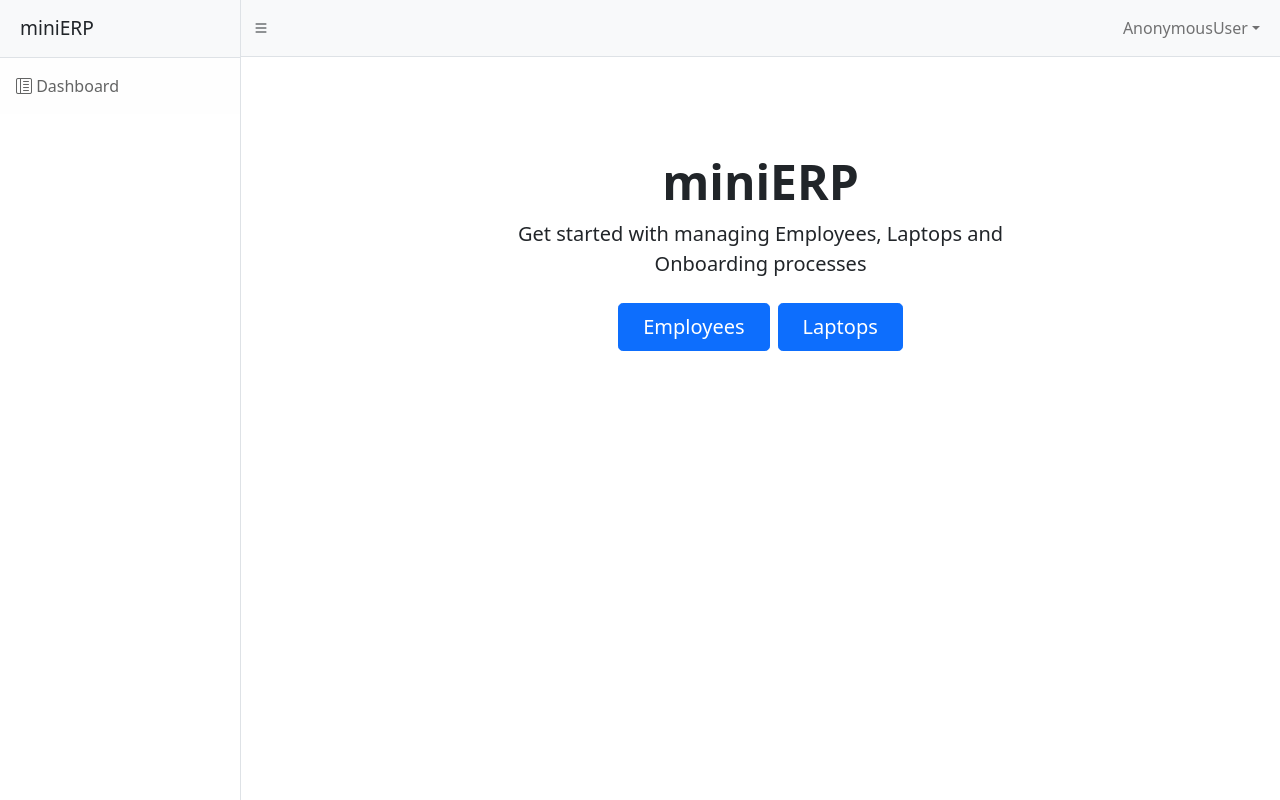
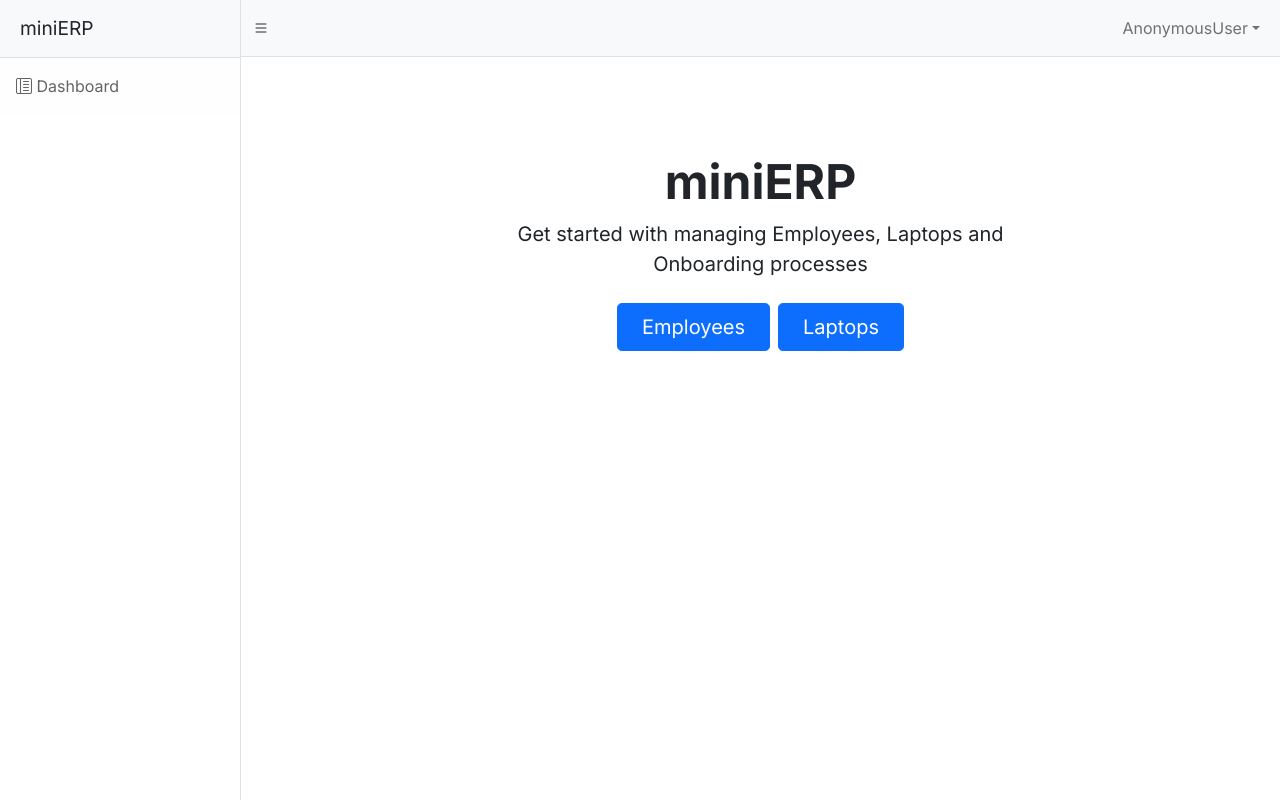
Before and after one commit to 9akashnp8/mini-ERP, a Django app: template hardware/templates/dashboard.html in a window 1280 px wide. Run offline with Django 4.2, Linux system fonts and the light colour scheme; the template is opened without the code that fills it, so the values that code supplies are empty; parts of the project's set-up code (start-up, migrations or seed data) failed here and were passed over; some libraries are stand-ins or nearby versions.

Commit message:
Change Font to 'Inter' via Google Fonts CDN

```diff
--- a/hardware/static/hardware/custom.css
+++ b/hardware/static/hardware/custom.css
@@ -1,3 +1,7 @@
+body {
+    font-family: 'Inter', sans-serif;
+}
+
 .form-input {
     display: grid;
     grid-template-columns: 1fr 1fr;
--- a/hardware/templates/hardware/main.html
+++ b/hardware/templates/hardware/main.html
@@ -6,8 +6,17 @@
     <meta http-equiv="X-UA-Compatible" content="IE=edge">
     <meta name="viewport" content="width=device-width, initial-scale=1.0">
     <title>miniERP</title>
+
+    <!-- Bootstrap CDN Links -->
     <link rel="stylesheet" href="https://cdn.jsdelivr.net/npm/bootstrap-icons@1.8.1/font/bootstrap-icons.css">
     <link href="https://cdn.jsdelivr.net/npm/bootstrap@5.1.3/dist/css/bootstrap.min.css" rel="stylesheet" integrity="sha384-1BmE4kWBq78iYhFldvKuhfTAU6auU8tT94WrHftjDbrCEXSU1oBoqyl2QvZ6jIW3" crossorigin="anonymous">
+
+    <!-- Google Font CDN -->
+    <link rel="preconnect" href="https://fonts.googleapis.com">
+    <link rel="preconnect" href="https://fonts.gstatic.com" crossorigin>
+    <link href="https://fonts.googleapis.com/css2?family=Inter:wght@400;700&display=swap" rel="stylesheet">
+
+    <!-- Custom CSS Links -->
     <link rel="stylesheet" href="{% static 'hardware/styles.css' %}">
     <link rel="stylesheet" href="{% static 'hardware/progress.css' %}">
     <link rel="stylesheet" href="{% static 'hardware/custom.css' %}">
```
